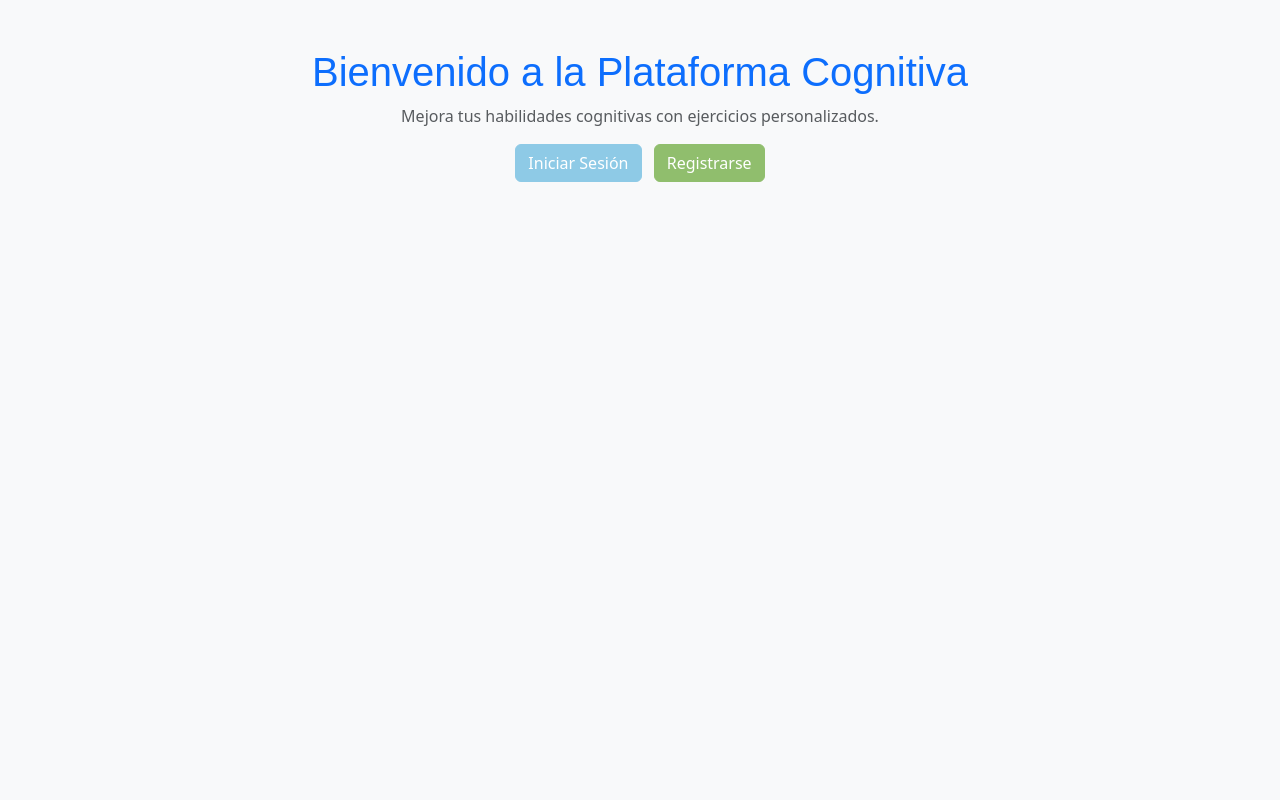
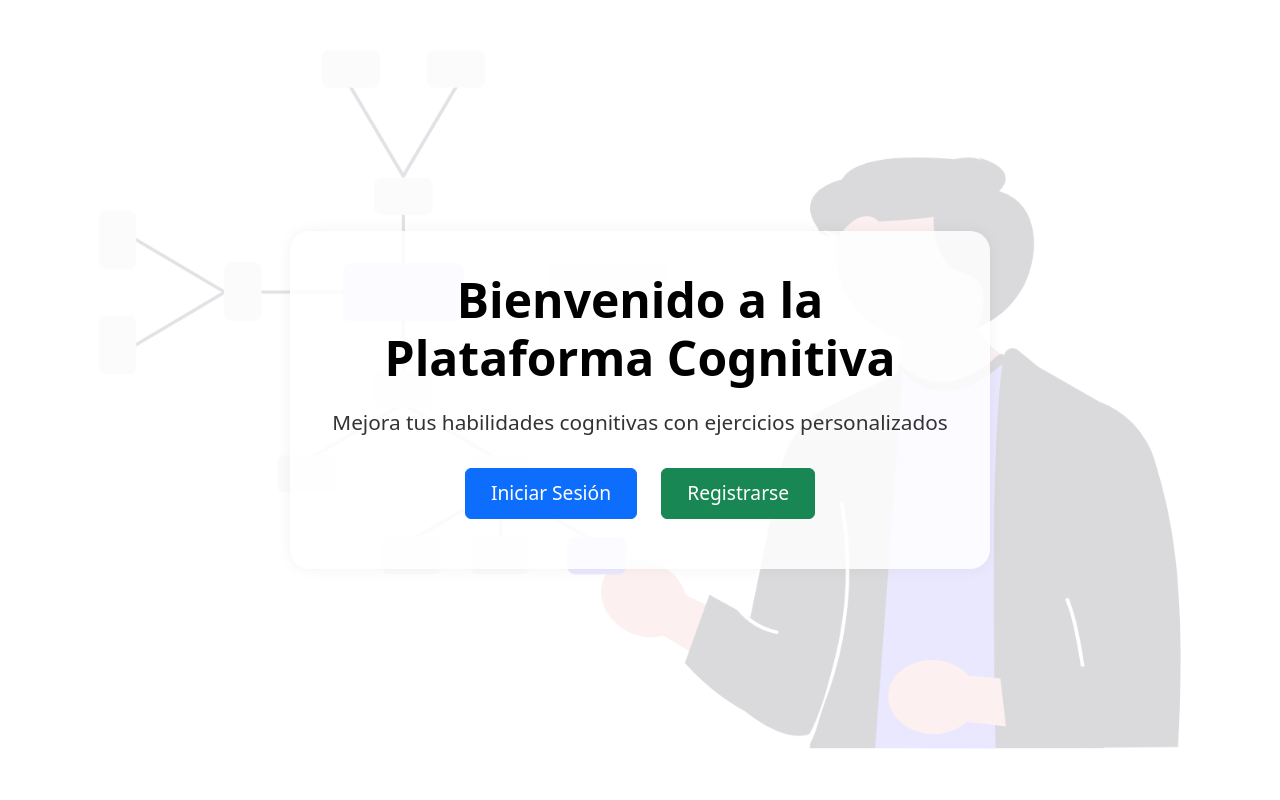
Before and after one commit to GonzaloIcai/TFG, a Flask app: page / in a window 1280 px wide. Run offline with Flask 3, Linux system fonts and the light colour scheme.

Commit message:
Actualizacion

```diff
--- a/main.py
+++ b/main.py
@@ -25,6 +25,7 @@ bcrypt = Bcrypt(app)  # Inicializar bcrypt
 login_manager = LoginManager()
 login_manager.init_app(app)
 login_manager.login_view = "auth.login"
+login_manager.logout_view = "home"
 
 @app.route('/')
 def home():
--- a/routes/auth.py
+++ b/routes/auth.py
@@ -47,4 +47,4 @@ def login():
 def logout():
     logout_user()
     flash("Has cerrado sesión", "info")
-    return redirect(url_for('auth.login'))
+    return redirect(url_for('home'))
--- /dev/null
+++ b/static/landing.css
@@ -0,0 +1,39 @@
+.hero {
+    background: linear-gradient(rgba(255, 255, 255, 0.85), rgba(255, 255, 255, 0.85)),
+                url("/static/img/landing-cognitive.png") center/cover no-repeat;
+    min-height: 100vh;
+    display: flex;
+    flex-direction: column;
+    justify-content: center;
+    align-items: center;
+    text-align: center;
+    padding: 50px 20px;
+}
+
+.hero h1 {
+    font-size: 3rem;
+    font-weight: bold;
+    color: #000;
+}
+
+.hero p {
+    font-size: 1.3rem;
+    margin: 20px 0;
+    color: #333;
+}
+
+.hero .btn {
+    font-size: 1.2rem;
+    padding: 10px 25px;
+    margin: 10px;
+}
+
+.hero-content {
+    background-color: rgba(255, 255, 255, 0.85); /* blanco semitransparente */
+    padding: 40px;
+    border-radius: 20px;
+    box-shadow: 0 0 15px rgba(0, 0, 0, 0.05);
+    max-width: 700px;
+    width: 100%;
+    text-align: center;
+}
--- a/static/styles.css
+++ b/static/styles.css
@@ -1,3 +1,29 @@
+/* FONDO Y ESTILO DE LOGIN/REGISTRO */
+.login-register-bg {
+    background: linear-gradient(rgba(255, 255, 255, 0.85), rgba(255, 255, 255, 0.85)),
+                url("/static/img/landing-cognitive.png") center/cover no-repeat;
+    min-height: 100vh;
+    margin: 0;
+    padding: 0;
+    display: flex;
+    justify-content: center;
+    align-items: center;
+}
+
+.login-card {
+    background-color: rgba(255, 255, 255, 0.85);
+    border-radius: 15px;
+    max-width: 400px;
+    width: 100%;
+    transition: transform 0.3s ease;
+}
+
+.login-card:hover {
+    transform: scale(1.03);
+}
+
+
+/* ESTILO GENERAL */
 body {
     background-color: #f9f9f9;
 }
@@ -16,6 +42,7 @@ h1, h2, h5 {
     transform: scale(1.05);
 }
 
+/* BOTONES PERSONALIZADOS */
 .btn-primary {
     background-color: #8ecae6;
     border-color: #8ecae6;
--- a/templates/index.html
+++ b/templates/index.html
@@ -2,17 +2,20 @@
 <html lang="es">
 <head>
     <meta charset="UTF-8">
-    <meta name="viewport" content="width=device-width, initial-scale=1.0">
-    <title>Inicio</title>
+    <title>Bienvenido a la Plataforma Cognitiva</title>
     <link href="https://cdn.jsdelivr.net/npm/bootstrap@5.3.0/dist/css/bootstrap.min.css" rel="stylesheet">
-    <link rel="stylesheet" href="{{ url_for('static', filename='styles.css') }}">
+    <link rel="stylesheet" href="{{ url_for('static', filename='landing.css') }}">
 </head>
-<body class="bg-light">
-    <div class="container text-center mt-5">
-        <h1 class="text-primary">Bienvenido a la Plataforma Cognitiva</h1>
-        <p class="text-muted">Mejora tus habilidades cognitivas con ejercicios personalizados.</p>
-        <a href="{{ url_for('auth.login') }}" class="btn btn-primary me-2">Iniciar Sesión</a>
-        <a href="{{ url_for('auth.register') }}" class="btn btn-success">Registrarse</a>
-    </div>
+<body>
+    <section class="hero">
+        <div class="hero-content">
+            <h1>Bienvenido a la Plataforma Cognitiva</h1>
+            <p>Mejora tus habilidades cognitivas con ejercicios personalizados</p>
+            <div>
+                <a href="{{ url_for('auth.login') }}" class="btn btn-primary">Iniciar Sesión</a>
+                <a href="{{ url_for('auth.register') }}" class="btn btn-success">Registrarse</a>
+            </div>
+        </div>
+    </section>
 </body>
 </html>
--- a/templates/login.html
+++ b/templates/login.html
@@ -7,9 +7,9 @@
     <link href="https://cdn.jsdelivr.net/npm/bootstrap@5.3.0/dist/css/bootstrap.min.css" rel="stylesheet">
     <link rel="stylesheet" href="{{ url_for('static', filename='styles.css') }}">
 </head>
-<body class="bg-light">
-    <div class="container mt-5">
-        <div class="card mx-auto p-4 shadow-sm" style="max-width: 400px;">
+<body class="login-register-bg">
+    <div class="container d-flex justify-content-center align-items-center min-vh-100">
+        <div class="login-card p-4 shadow-sm">
             <h2 class="text-center text-primary">Iniciar Sesión</h2>
             <form method="POST">
                 <div class="mb-3">
--- a/templates/register.html
+++ b/templates/register.html
@@ -7,9 +7,9 @@
     <link href="https://cdn.jsdelivr.net/npm/bootstrap@5.3.0/dist/css/bootstrap.min.css" rel="stylesheet">
     <link rel="stylesheet" href="{{ url_for('static', filename='styles.css') }}">
 </head>
-<body class="bg-light">
-    <div class="container mt-5">
-        <div class="card mx-auto p-4 shadow-sm" style="max-width: 400px;">
+<body class="login-register-bg">
+    <div class="container d-flex justify-content-center align-items-center min-vh-100">
+        <div class="login-card p-4 shadow-sm">
             <h2 class="text-center text-success">Registro</h2>
             <form method="POST">
                 <div class="mb-3">
```
Also changed, not shown: instance/users.db, static/img/landing-cognitive.png (added).
